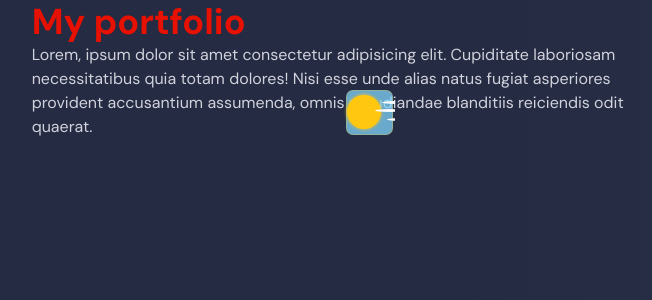
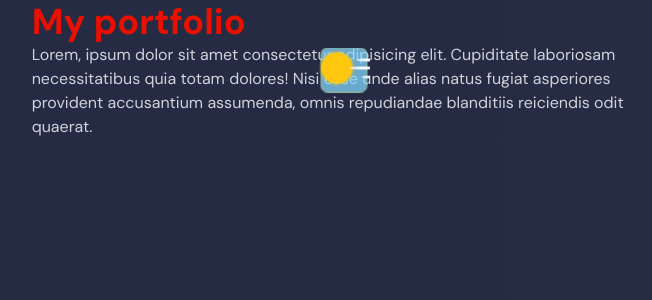
Before and after one commit to gabriel-durr/gabdx-portfolio, a Next.js app: page / in a window 1280 px wide. Shown: the top 300 px of the page, without its empty margins (296-948 px from the left). Built offline with nearby package versions, Linux system fonts and the light colour scheme.

Commit message:
:zap: start header and structure

```diff
--- a/src/components/ToggleButtonIcon/index.tsx
+++ b/src/components/ToggleButtonSwitch/index.tsx
@@ -1,24 +1,22 @@
 import styles from "./styles.module.scss";
 
-import {useColorMode} from "@chakra-ui/react";
-import {
-	MotionBox,
-	MotionBoxVariants,
-	itemsBoxVariants,
-} from "../../styles/animation";
+import {useColorMode, useColorModeValue} from "@chakra-ui/react";
+import {MotionBox} from "../../styles/animation";
 
 export function ToggleButtonIcon() {
 	const {toggleColorMode, colorMode} = useColorMode();
+	const buttonSwitchAnimate = useColorModeValue("", "pink");
 
-	let boxBlurEffect =
-		colorMode === "dark"
-			? "boxShadow: 0 0 0 0 20px mon.900"
-			: "boxShadow: 0 0 0 0 20px sun.900";
+	const animations = buttonSwitchAnimate && {
+		initial: {opacity: 1, x: 0, y: 0},
+		animate: {opacity: 1, x: 200, y: 0},
+		exit: {opacity: 1, x: 0, y: 0},
+	};
 
 	return (
 		<>
 			<MotionBox
-				initial={{x: 0, y: 20}}
+				{...animations}
 				className={styles.toggleWrapper}
 				area-label={colorMode}>
 				<input
--- a/src/components/ToggleButtonIcon/styles.module.scss
+++ b/src/components/ToggleButtonSwitch/styles.module.scss
@@ -30,8 +30,8 @@
 	z-index: 1;
 	top: 4px;
 	left: 0px;
-	width: 40px - 6;
-	height: 40px - 6;
+	width: 37px - 6;
+	height: 37px - 6;
 	background-color: #ffc710;
 	box-shadow: 0px 0px 4px #ffc710;
 	border-radius: 50px;
@@ -39,7 +39,7 @@
 	transform: rotate(-45deg);
 	&:hover {
 		transform: scale(0.77);
-		transition: all 5s ease-out;
+		transition: all 3s ease-out;
 		box-shadow: 1px 0px 22px #ffc710;
 		text-shadow: 0 0 80px #ffee10;
 	}
--- a/src/pages/index.tsx
+++ b/src/pages/index.tsx
@@ -1,6 +1,6 @@
 import {Box, Container, Flex, Heading, Text} from "@chakra-ui/react";
 import type {NextPage} from "next";
-import {ToggleButtonIcon} from "../components/ToggleButtonIcon";
+import {ToggleButtonIcon} from "../components/ToggleButtonSwitch";
 
 const Home: NextPage = () => {
 	return (
--- a/src/styles/theme.ts
+++ b/src/styles/theme.ts
@@ -1,6 +1,6 @@
 /* Estyles global ChakraUI */
 
-import {extendTheme, type ThemeConfig} from "@chakra-ui/react";
+import {extendTheme} from "@chakra-ui/react";
 
 import {mode} from "@chakra-ui/theme-tools";
 
@@ -22,7 +22,7 @@ const styles = {
 	}),
 };
 
-const theme: ThemeConfig = extendTheme({
+const theme = extendTheme({
 	colors: {
 		gray: {
 			900: "#181B23",
```
